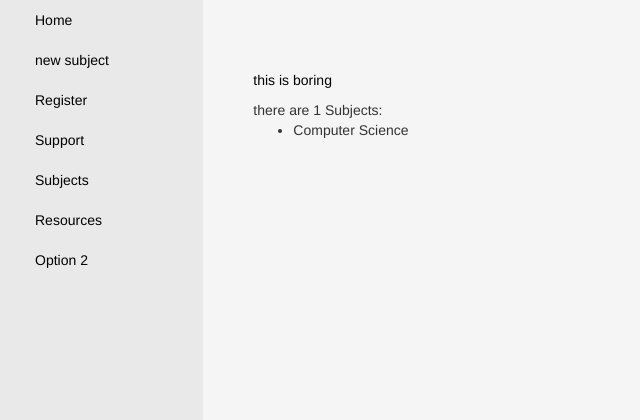
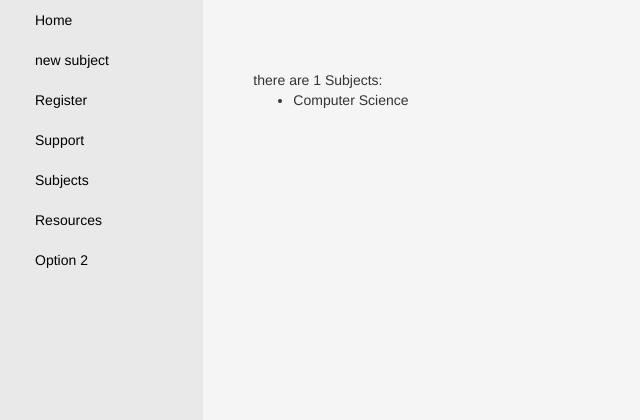
Before and after one commit to GreengatesIBCS/IBTracker, a Django app: page /tracker/chose/ in a window 1280 px wide. Shown: the top 420 px of the page, without its empty margins (0-640 px from the left). Run offline with Django 3.2, Linux system fonts and the light colour scheme; data comes from the database, SQL or seed files in the repository; data that the repository does not hold is empty; some libraries are stand-ins or nearby versions.

Commit message:
adding a file of my own- cf

```diff
--- a/tracker/templates/Resources_edit.html
+++ b/tracker/templates/Resources_edit.html
@@ -23,6 +23,7 @@ The following resources are available:
     </ul>
 {% else %}
     There are no resources in the system
+
 {% endif %}
 </p>
 
--- a/tracker/templates/subjects_display.html
+++ b/tracker/templates/subjects_display.html
@@ -2,7 +2,6 @@
 {% extends "base_generic.html" %}
 
 {% block content %}
-    <p>this is boring </p>
 {% if subject %}
     there are {{ subject|length }} Subjects:<br/>
     <ul>
```
Also changed, not shown: 1 other file.
